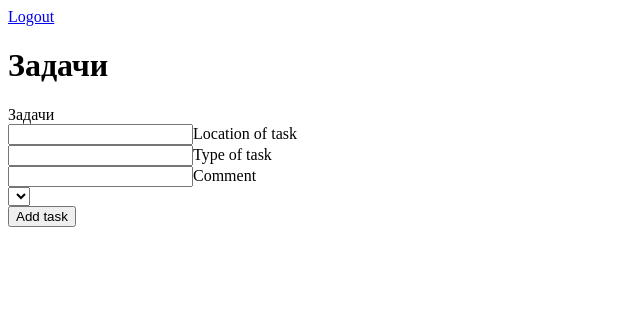
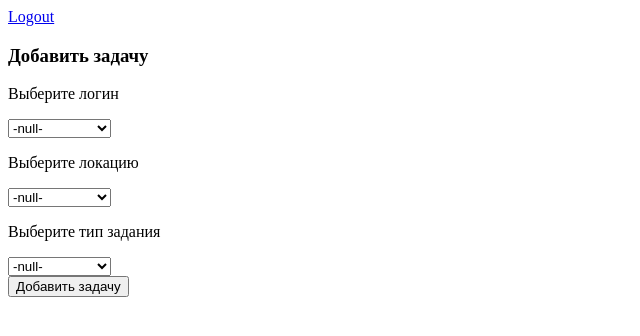
Before and after one commit to UppercutsFromKupchino/Ferma, a Flask app: template app/templates/task_adding.html in a window 1280 px wide. Shown: the top 336 px of the page, without its empty margins (0-640 px from the left). Run offline with Flask 2, Linux system fonts and the light colour scheme; a user stored in the database is signed in; the template is opened without the code that fills it: values that come from a table or form of the project are taken from there, most other values are stand-ins (such as "Sample title", 1, 10 or a date in 2020); a database or web service that is not in the repository returns one stand-in record (values such as "Sample title"); lists and menus that the app fills with data are empty; some libraries are stand-ins or nearby versions.

Commit message:
addition tasks to DB

```diff
--- a/app/DataBase.py
+++ b/app/DataBase.py
@@ -12,7 +12,6 @@ class DataBase:
         self.__cursor.execute(f"SELECT * FROM worker WHERE login_of_worker = '{login}' ")
         result = self.__cursor.fetchone()
         if not result:
-            print("Пользователь не найден")
             return False
 
         return result
@@ -25,7 +24,6 @@ class DataBase:
         self.__cursor.execute("SELECT * FROM purpose WHERE login_of_worker = %s", (session['role']))
         purposes = self.__cursor.fetchall()
         if not purposes:
-            print("Указаний нет")
             return False
 
         return purposes
@@ -35,8 +33,37 @@ class DataBase:
         self.__db.commit()
 
     def get_all_users(self):
-        # self.__cursor = db.cursor()
+        self.__cursor = self.__db.cursor()
         self.__cursor.execute("SELECT login_of_worker FROM worker WHERE name_of_role = 'executor'")
         workers_executors = self.__cursor.fetchall()
 
         return workers_executors
+
+    def get_all_locations(self):
+        self.__cursor = self.__db.cursor()
+        self.__cursor.execute("SELECT name_of_location FROM location_of_task")
+        locations = self.__cursor.fetchall()
+
+        return locations
+
+    def get_all_types(self):
+        self.__cursor = self.__db.cursor()
+        self.__cursor.execute("SELECT type_of_task_ FROM type_of_task")
+        types_of_task = self.__cursor.fetchall()
+
+        return types_of_task
+
+    def adding_task_form(self, login, text, location, typeoftask, datetime):
+        # Добавляю в таблицу task
+        self.__cursor.execute(
+            "INSERT INTO task(text_of_task,id_of_location,id_of_type,id_of_status) VALUES(%s,%s,%s,'1')",
+            (text, location, typeoftask))
+        self.__db.commit()
+
+        # Ищу максимальное значение id в таблице task
+        self.__cursor.execute("SELECT MAX(id_of_task) FROM task")
+        max_id_of_task = self.__cursor.fetchone()
+
+        # Добавляю в таблицу purpose
+        self.__cursor.execute("INSERT INTO purpose VALUES (%s,%s,%s)", (datetime, max_id_of_task, login))
+        self.__db.commit()
--- a/app/UserLogin.py
+++ b/app/UserLogin.py
@@ -15,4 +15,4 @@ class UserLogin(UserMixin):
         return self
 
     def get_id(self):
-        return str(self.__user['login_of_worker'])
+        return str(self.__user['id_of_worker'])
--- a/app/forms.py
+++ b/app/forms.py
@@ -16,11 +16,3 @@ class RegisterForm(FlaskForm):
     role_regform = StringField("Role", validators=[DataRequired()])
     fio_regform = StringField("FIO", validators=[DataRequired()])
     submit_regform = SubmitField("Register")
-
-
-class AddingTaskManager(FlaskForm):
-    location_addingtaskmanager_form = StringField("Location of task", validators=[DataRequired()])
-    typeoftask_addingtaskmanager_form = StringField("Type of task", validators=[DataRequired()])
-    comment_addingtaskmanager_form = StringField("Comment")
-    login_addingtaskmanager_form = SelectField("Login of worker", choices=[])
-    submit_addingtaskmanager_form = SubmitField("Add task")
--- a/app/routes.py
+++ b/app/routes.py
@@ -6,7 +6,8 @@ from werkzeug.security import generate_password_hash, check_password_hash
 from flask_login import LoginManager, login_user, login_required, logout_user, current_user
 from app.UserLogin import UserLogin
 from app.DataBase import DataBase
-from app.forms import LoginForm, RegisterForm, AddingTaskManager
+from app.forms import LoginForm, RegisterForm
+import datetime
 
 
 # Login-manager
@@ -15,14 +16,12 @@ login_manager = LoginManager(app)
 
 @login_manager.user_loader
 def load_user(user_id):
-    print("login_manager zbs")
     return UserLogin().from_db(user_id, dbase)
 
 
 # Подключение к СУБД через драйвер psycopg2
 def connect_db():
     conn = psycopg2.connect(dbname="Kursach_Ferma", user="postgres", password="alp37327", host="localhost")
-    print("Connection w/ DB zbs")
     return conn
 
 
@@ -62,20 +61,12 @@ def login():
 
     if login_form.validate_on_submit():
         user = dbase.get_user(login_form.login_loginform.data)
-        if user:
-            print(user)
-        else:
-            print("user not found")
         if user and check_password_hash(user['password_of_worker'], login_form.password_loginform.data):
-            print("check zbs")
             user_login = UserLogin().create(user)
             rm = True if login_form.remember_loginform.data else False
             login_user(user_login, remember=rm)
             session['role'] = user['name_of_role']
             session['login'] = user['login_of_worker']
-            print(session)
-            if login_user:
-                print("login zbs")
 
             return redirect(url_for('index'))
 
@@ -88,17 +79,15 @@ def register():
     # Проверка на валидацию формы
     if reg_form.validate_on_submit():
 
+        # Хэширование пароля
         _hashed_password = generate_password_hash(reg_form.password_regform.data)
 
-        print("validate zbs")
         user = dbase.get_user(reg_form.login_regform.data)
-        print(user)
         if user:
             flash("Account already exists")
             redirect(url_for('register'))
         else:
             dbase.add_user(reg_form.fio_regform.data, reg_form.role_regform.data, reg_form.login_regform.data, _hashed_password)
-            print("adding user in table zbs")
 
             return redirect(url_for('index'))
 
@@ -111,12 +100,51 @@ def tasks():
     return render_template("tasks.html")
 
 
-@app.route('/task_adding')
+@app.route('/task_adding', methods=['GET', 'POST'])
 @login_required
 def task_adding():
-    task_form = AddingTaskManager()
-    task_form.login_addingtaskmanager_form.choices = [dbase.get_all_users()]
-    return render_template("task_adding.html", task_form=task_form)
+    # Получаю всех работников с ролью "рабочий"
+    executors_select = dbase.get_all_users()
+    executors_select_len = len(executors_select)
+    executors_select_dict = {}
+    for i in range(executors_select_len):
+        executors_select_dict[i+1] = executors_select[i][0]
+
+    # Получаю все локации из базы данных
+    locations_select = dbase.get_all_locations()
+    locations_select_len = len(locations_select)
+    locations_select_dict = {}
+    for i in range(locations_select_len):
+        locations_select_dict[i+1] = locations_select[i][0]
+
+    # Получаю все типы задач из базы данных
+    typeoftask_select = dbase.get_all_types()
+    typeoftask_select_len = len(typeoftask_select)
+    typeoftask_select_dict = {}
+    for i in range(typeoftask_select_len):
+        typeoftask_select_dict[i + 1] = typeoftask_select[i][0]
+
+    # Добавляю задачу
+    if request.method == 'POST':
+        select_login = request.form['select-login']
+        select_login_value = executors_select_dict[int(select_login)]
+
+        select_location = request.form['select-location']
+        select_location_value = locations_select_dict[int(select_location)]
+
+        select_typeoftask = request.form['select-typeoftask']
+        select_typeoftask_value = typeoftask_select_dict[int(select_typeoftask)]
+
+        current_datetime_addingtask = datetime.datetime.now()
+
+        # Конкатенация локации и типа
+        adding_location_plus_typeoftask = select_typeoftask_value + " in " + select_location_value
+
+        # Взаимодействие с БД
+        dbase.adding_task_form(select_login_value, adding_location_plus_typeoftask, select_location, select_typeoftask, current_datetime_addingtask)
+
+    return render_template("task_adding.html", executors_select_dict=executors_select_dict,
+                           locations_select_dict=locations_select_dict, typeoftask_select_dict=typeoftask_select_dict)
 
 
 @app.route('/logout')
@@ -124,6 +152,5 @@ def task_adding():
 def logout():
     logout_user()
     flash("Вы вышли из аккаунта", "success")
-    print("logout zbs")
 
     return redirect(url_for('index'))
--- a/app/templates/task_adding.html
+++ b/app/templates/task_adding.html
@@ -6,15 +6,37 @@
 </head>
 <body>
     <a href="{{ url_for('logout') }}">Logout</a>
-    <h1>Задачи</h1>
     {% if session['role'] == "manager" %}
-        <label>Задачи</label>
-        <form class="form-adding-task-manager">
-            {{ task_form.location_addingtaskmanager_form(size=20) }}{{ task_form.location_addingtaskmanager_form.label() }}<br>
-            {{ task_form.typeoftask_addingtaskmanager_form(size=20) }}{{ task_form.typeoftask_addingtaskmanager_form.label() }}<br>
-            {{ task_form.comment_addingtaskmanager_form() }}{{ task_form.comment_addingtaskmanager_form.label() }}<br>
-            {{ task_form.login_addingtaskmanager_form() }}<br>
-            {{ task_form.submit_addingtaskmanager_form() }}
+        <h3>Добавить задачу</h3>
+        <form class="form-adding-task-manager" action="{{ url_for('task_adding') }}" method="post">
+            <div>
+                <p>Выберите логин</p>
+                <select name="select-login">
+                    <option value="0">-null-</option>
+                    {% for key, value in executors_select_dict.items() %}
+                    <option value="{{ key }}">{{ value }}</option>
+                    {% endfor %}
+                </select>
+            </div>
+            <div>
+                <p>Выберите локацию</p>
+                <select name="select-location">
+                    <option value="0">-null-</option>
+                    {% for key, value in locations_select_dict.items() %}
+                    <option value="{{ key }}">{{ value }}</option>
+                    {% endfor %}
+                </select>
+            </div>
+            <div>
+            <p>Выберите тип задания</p>
+                <select name="select-typeoftask">
+                    <option value="0">-null-</option>
+                    {% for key, value in typeoftask_select_dict.items() %}
+                    <option value="{{ key }}">{{ value }}</option>
+                    {% endfor %}
+                </select>
+            </div>
+            <input type="submit" value="Добавить задачу">
         </form>
     {% endif %}
     {% if session['role'] == "executor" %}
```
